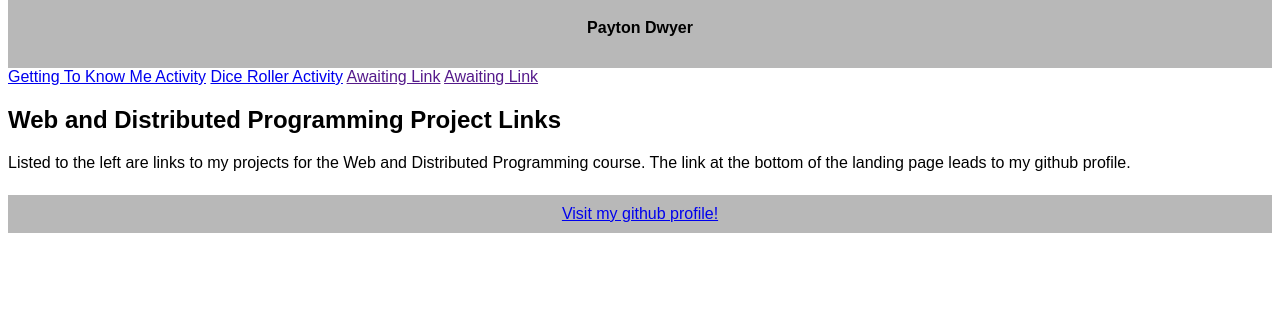
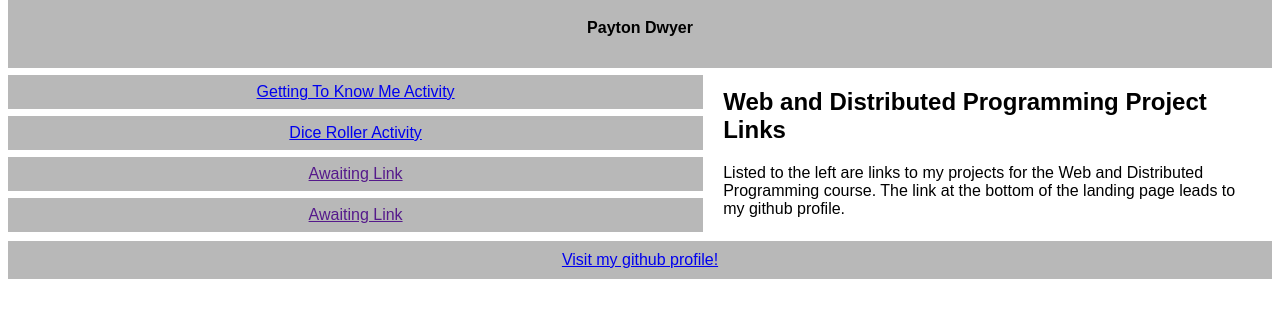
Before and after one commit to pdwyer2/dwyer-payton-landing-page-web-distributed-prog, a plain HTML site: page index.html in a window 1280 px wide. Shown: the part 84-402 px from the top of the page. Drawn offline with Linux system fonts and the light colour scheme.

Commit message:
Fixed stylesheet link

```diff
--- a/index.html
+++ b/index.html
@@ -9,17 +9,17 @@
 -->
 <head>
 <title>Landing Page</title>
+<link rel="stylesheet" href="style.css">
 <meta name="viewport" content="width=device-width, initial-scale=1.0">
-<link rel="stylesheet" href="styles.css">
 </head>
-<body style="font-family:Arial, Helvetica, sans-serif, Haettenschweiler, 'Arial Narrow Bold', sans-serif;color:#000000;">
+<body class="body">
 
-<div style="background-color:#b8b8b8;padding:15px;text-align:center;">
+<div class="title">
   <h1>My Landing Page</h1>
-  <p style="font-family: Arial, Helvetica, sans-serif;"><b>Payton Dwyer</b></p>
+  <p id="titleID"><b>Payton Dwyer</b></p>
 </div>
 
-<div style="overflow:auto">
+<div id="links">
   <div class="menu">
     <a href="https://payton-dwyer-getting-to-know-me.azurewebsites.net">Getting To Know Me Activity</a>
     <a href="https://payton-dwyer-dice-roller.azurewebsites.net">Dice Roller Activity</a>
@@ -36,7 +36,7 @@
 
 </div>
 
-<div style="background-color:#b8b8b8;text-align:center;padding:10px;margin-top:7px;">
+<div class="github">
     <a href="https://github.com/pdwyer2">Visit my github profile!</a>
 </div>
 
--- a/style.css
+++ b/style.css
@@ -1,8 +1,19 @@
-* {
+  * {
     box-sizing: border-box;
   }
+  .body {
+    font-family:Arial, Helvetica, sans-serif, Haettenschweiler, 'Arial Narrow Bold', sans-serif;
+    color:#000000;
+  }
+  .title{
+    background-color:#b8b8b8;
+    padding:15px;
+    text-align:center;
+  }
+  #titleID{
+    font-family: Arial, Helvetica, sans-serif;
+  }
   .menu {
-
     float:left;
     width:55%;
     text-align:center;
@@ -20,7 +31,15 @@
     width:45%;
     padding:0 20px;
   }
-
+  #links {
+    overflow: auto;
+  }
+  .github{
+    background-color:#b8b8b8;
+    text-align:center;
+    padding:10px;
+    margin-top:7px;
+  }
 
   @media only screen and (max-width:620px) {
     /* For mobile phones: */
```
